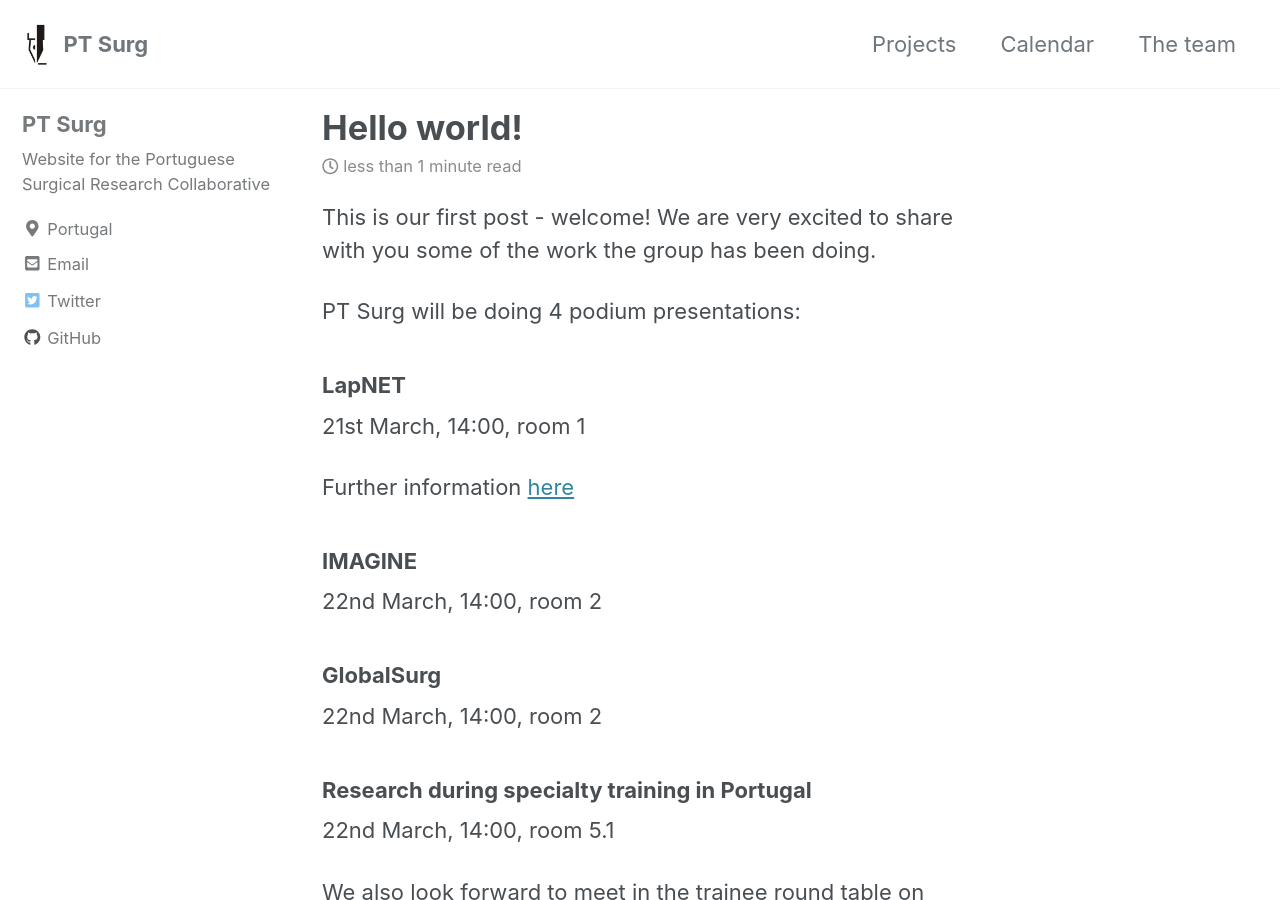
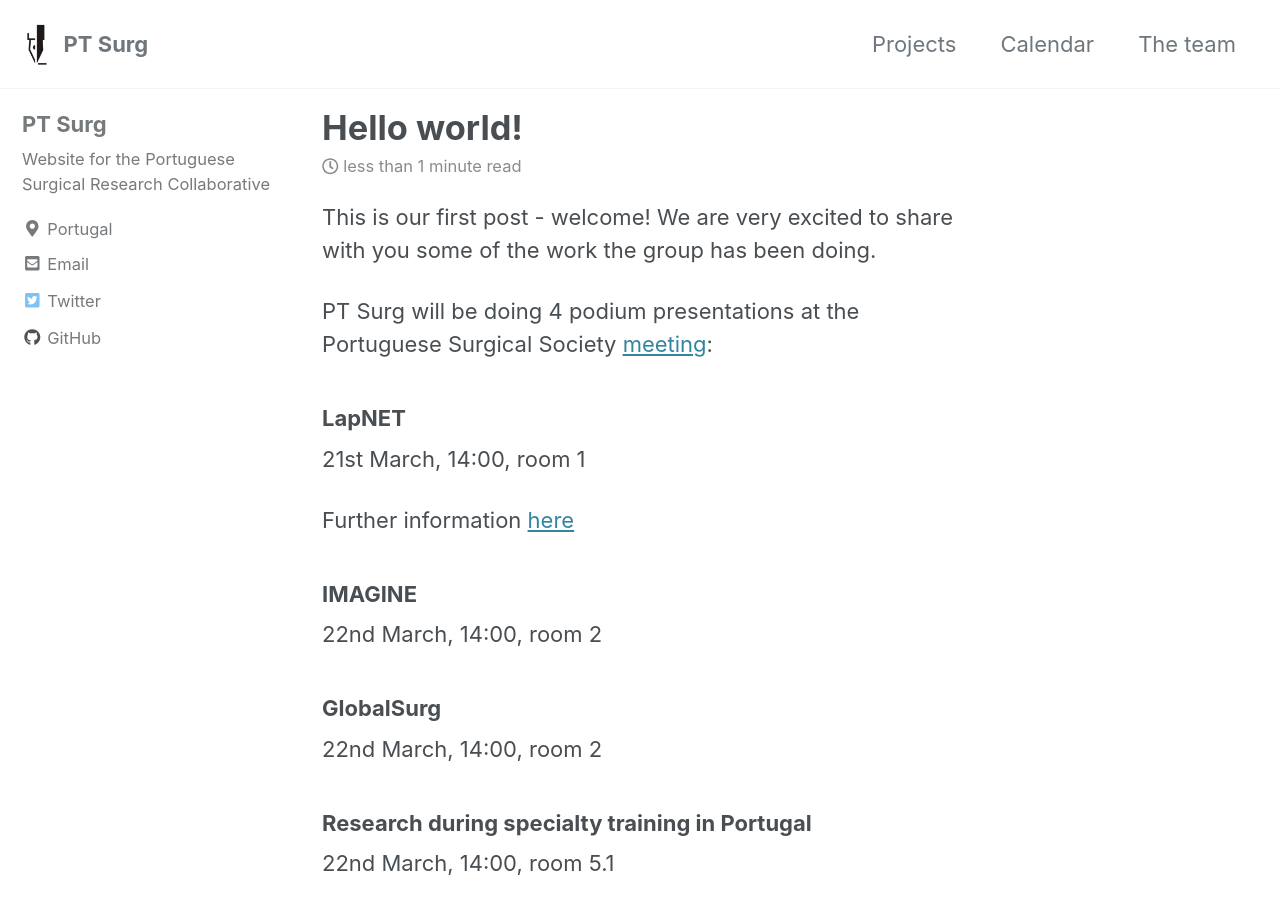
Before and after one commit to asampaiosoares/ptsurg.github.io, a Jekyll site: the page built from _posts/2019-03-19-hello-world.md, in a window 1280 px wide and 900 px high. Built offline with Jekyll 4.4.1, drawn with Linux system fonts in a browser that asks for light colours; cached includes are drawn as plain includes; nearby versions of some CDN libraries.

Commit message:
Update 2019-03-19-hello-world.md

```diff
--- a/_posts/2019-03-19-hello-world.md
+++ b/_posts/2019-03-19-hello-world.md
@@ -5,7 +5,8 @@ permalink: /2019-03-19-hello-world/
 ---
 This is our first post - welcome! We are very excited to share with you some of the work the group has been doing.
 
-PT Surg will be doing 4 podium presentations:
+PT Surg will be doing 4 podium presentations at the Portuguese Surgical Society [meeting](http://www.spcir.com/congresso/):
+
 ### LapNET
 21st March, 14:00, room 1
 
```
